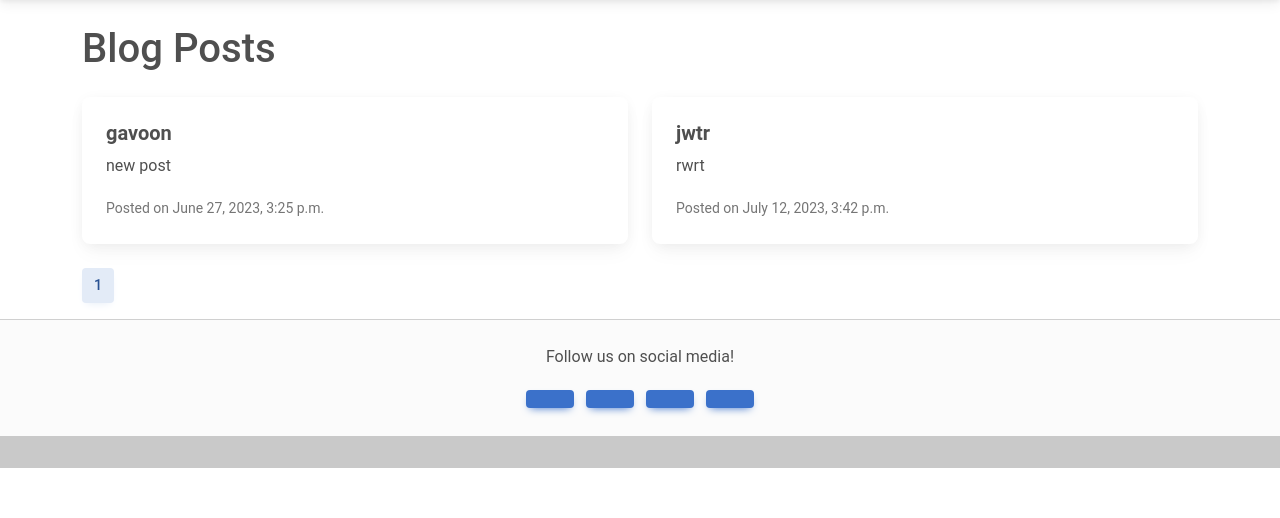
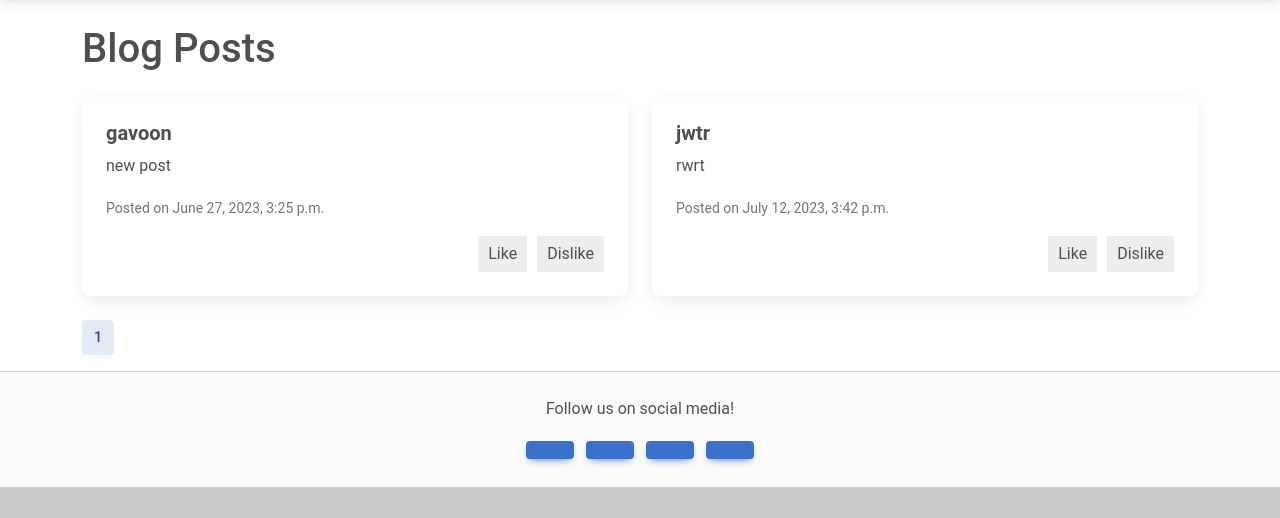
Before and after one commit to gavinschmidt88/blogProject, a Django app: page /posts/ in a window 1280 px wide. Shown: the part 74-592 px from the top of the page. Run offline with Django 4.2, Linux system fonts and the light colour scheme; data comes from the database, SQL or seed files in the repository; both versions use the stored data as it was after the commit; some libraries are stand-ins or nearby versions.

Commit message:
Added like and dislike buttons, still need to make changes to the Java for them

```diff
--- a/posts/models.py
+++ b/posts/models.py
@@ -1,5 +1,10 @@
 from django.db import models
 from django.contrib.auth.models import User
+
+LIKE_CHOICES = [
+    ('like', 'Like'),
+    ('dislike', 'Dislike'),
+]
 
 
 class Post(models.Model):
@@ -8,6 +13,8 @@ class Post(models.Model):
     created_at = models.DateTimeField(auto_now_add=True)
     updated_at = models.DateTimeField(auto_now=True)
     created_by = models.ForeignKey(User, on_delete=models.CASCADE)
+    like_count = models.PositiveIntegerField(default=0)
+    dislike_count = models.PositiveIntegerField(default=0)
 
     def __str__(self):
         return self.title
--- /dev/null
+++ b/posts/templates/posts/card_layout.html
@@ -0,0 +1,52 @@
+{% for post in posts %}
+<div class="col-md-6">
+  <div class="card mb-4">
+    <div class="card-body">
+      <h5 class="card-title">{{ post.title }}</h5>
+      <p class="card-text">{{ post.content }}</p>
+      <p class="card-text">
+        <small class="text-muted">Posted on {{ post.created_at }}</small>
+      </p>
+      <div class="like-dislike-buttons">
+        <label>
+          <input type="radio"
+           name="choice_{{ post.id }}"
+           class="like-button"
+           data-post-id="{{ post.id }}"
+           value="like"
+           {% if post.user_choice == 'like' %}
+           checked
+           {% endif %}
+          >
+          <span
+            class="button-label"
+            {% if post.user_choice == 'like' %}
+            selected
+            {% endif %}
+            >Like</span
+          >
+        </label>
+        <label>
+          <input type="radio"
+           name="choice_{{ post.id }}"
+           class="dislike-button"
+           data-post-id="{{ post.id }}"
+           value="dislike"
+           {% if post.user_choice == 'dislike' %}
+           checked
+           {% endif %}
+          >
+          <span
+            class="button-label"
+             {% if post.user_choice == 'dislike' %}
+             selected
+             {% endif %}
+            >Dislike</span
+          >
+        </label>
+      </div>
+    </div>
+  </div>
+</div>
+
+{% endfor %}
--- a/posts/templates/posts/post_list.html
+++ b/posts/templates/posts/post_list.html
@@ -1,28 +1,10 @@
-{% extends 'blogProject/layout.html' %}{% block content %}
-
-<!DOCTYPE html>
-<html lang="en">
-  <head>
-    <title>Blog Posts</title>
-  </head>
-
+{% extends 'blogProject/layout.html' %}
+{% block content %}
   <div class="container">
     <h1 class="mt-4 mb-4">Blog Posts</h1>
 
     <div class="row">
-      {% for post in posts %}
-      <div class="col-md-6">
-        <div class="card mb-4">
-          <div class="card-body">
-            <h5 class="card-title">{{ post.title }}</h5>
-            <p class="card-text">{{ post.content }}</p>
-            <p class="card-text">
-              <small class="text-muted">Posted on {{ post.created_at }}</small>
-            </p>
-          </div>
-        </div>
-      </div>
-      {% endfor %}
+      {% include 'posts/card_layout.html' with posts=posts %}
     </div>
 
     <nav aria-label="Page navigation">
@@ -45,5 +27,54 @@
       </ul>
     </nav>
   </div>
-</html>
+
+  <script src="https://code.jquery.com/jquery-3.6.0.min.js"></script>
+  <script>
+    $(document).ready(function () {
+      $(".like-button").click(function () {
+        var postId = $(this).data("post-id");
+        var likeCountElement = $(this).find(".like-count");
+        var dislikeCountElement = $(this).find(".dislike-count");
+
+        $.ajax({
+          url: "/posts/like/" + postId + "/",
+          type: "POST",
+          data: { csrfmiddlewaretoken: "{{ csrf_token }}" },
+          dataType: "json",
+          success: function (data) {
+            // Deduct dislike count if previous choice was dislike
+            if (dislikeCountElement.text() !== "0") {
+              dislikeCountElement.text(
+                parseInt(dislikeCountElement.text()) - 1
+              );
+            }
+
+            likeCountElement.text(data.like_count);
+          },
+        });
+      });
+
+      $(".dislike-button").click(function () {
+        var postId = $(this).data("post-id");
+        var likeCountElement = $(this).find(".like-count");
+        var dislikeCountElement = $(this).find(".dislike-count");
+
+        $.ajax({
+          url: "/posts/dislike/" + postId + "/",
+          type: "POST",
+          data: { csrfmiddlewaretoken: "{{ csrf_token }}" },
+          dataType: "json",
+          success: function (data) {
+            // Deduct like count if previous choice was like
+            if (likeCountElement.text() !== "0") {
+              likeCountElement.text(parseInt(likeCountElement.text()) - 1);
+            }
+
+            dislikeCountElement.text(data.dislike_count);
+          },
+        });
+      });
+    });
+  </script>
+
 {% endblock %}
--- a/posts/urls.py
+++ b/posts/urls.py
@@ -10,4 +10,6 @@ urlpatterns = [
     # path('edit/<int:post_id>/edit/', views.edit_post, name='edit_post'),
     path('posts/<int:post_id>/', views.post_detail, name='post_detail'),
     path('delete/<int:post_id>/', views.delete_post, name='delete_post'),
+    path('like/<int:post_id>/', views.like_post, name='like_post'),
+    path('dislike/<int:post_id>/', views.dislike_post, name='dislike_post'),
 ]
--- a/posts/views.py
+++ b/posts/views.py
@@ -4,6 +4,7 @@ from .models import Post
 from django.core.paginator import Paginator
 from django.contrib.auth.decorators import login_required
 from django.shortcuts import render, redirect, get_object_or_404
+from django.http import JsonResponse
 
 
 def post_list(request):
@@ -58,3 +59,23 @@ def delete_post(request, post_id):
     user_posts = Post.objects.filter(created_by_id=request.user)
     context = {'user_posts': user_posts}
     return render(request, 'accounts/profile.html', context)
+
+
+def like_post(request, post_id):
+    if request.method == 'POST':
+        post = get_object_or_404(Post, id=post_id)
+        post.like_count += 1
+        post.save()
+        return JsonResponse({'like_count': post.like_count})
+    else:
+        return JsonResponse({'error': 'Invalid request'})
+
+
+def dislike_post(request, post_id):
+    if request.method == 'POST':
+        post = get_object_or_404(Post, id=post_id)
+        post.dislike_count += 1
+        post.save()
+        return JsonResponse({'dislike_count': post.dislike_count})
+    else:
+        return JsonResponse({'error': 'Invalid request'})
--- a/static/blog/css/globals.css
+++ b/static/blog/css/globals.css
@@ -150,6 +150,28 @@ h5 {
   width: 100%;
 }
 
-.form-group label {
-  margin-right: 10px;
+.like-dislike-buttons {
+  display: flex;
+  justify-content: flex-end;
 }
+
+.like-dislike-buttons label {
+  display: flex;
+  align-items: flex-end;
+  margin-left: 10px;
+}
+
+.like-dislike-buttons input[type="radio"] {
+  display: none;
+}
+
+.like-dislike-buttons .button-label {
+  display: inline-block;
+  padding: 5px 10px;
+  background-color: #eee;
+  cursor: pointer;
+}
+
+.like-dislike-buttons input[type="radio"]:checked + .button-label {
+  background-color: #c4e2ff;
+}
--- a/templates/blogProject/layout.html
+++ b/templates/blogProject/layout.html
@@ -146,9 +146,33 @@
 
     <!--Main layout-->
     <main>
-      {% block content %}
-      <!-- Default content -->
-      {% endblock %}
+      {% block content %} {% for post in posts %}
+      <div class="col-md-6">
+        <div class="card mb-4">
+          <div class="card-body">
+            <h5 class="card-title">{{ post.title }}</h5>
+            <p class="card-text">{{ post.content }}</p>
+            <p class="card-text">
+              <small class="text-muted">Posted on {{ post.created_at }}</small>
+            </p>
+            <div class="like-dislike-buttons">
+              <button
+                class="btn btn-primary like-button"
+                data-post-id="{{ post.id }}"
+              >
+                Like
+              </button>
+              <button
+                class="btn btn-danger dislike-button"
+                data-post-id="{{ post.id }}"
+              >
+                Dislike
+              </button>
+            </div>
+          </div>
+        </div>
+      </div>
+      {% endfor %} {% endblock %}
     </main>
     <!--Main layout-->
 
```
Also changed, not shown: db.sqlite3, posts/migrations/0004_post_dislike_count_post_likes_count.py (added), posts/migrations/0005_rename_likes_count_post_like_count.py (added), posts/migrations/0006_remove_post_dislike_count_remove_post_like_count_and_more.py (added), posts/migrations/0007_remove_post_user_choice.py (added), posts/migrations/0008_remove_post_dislikes_remove_post_likes_and_more.py (added).
